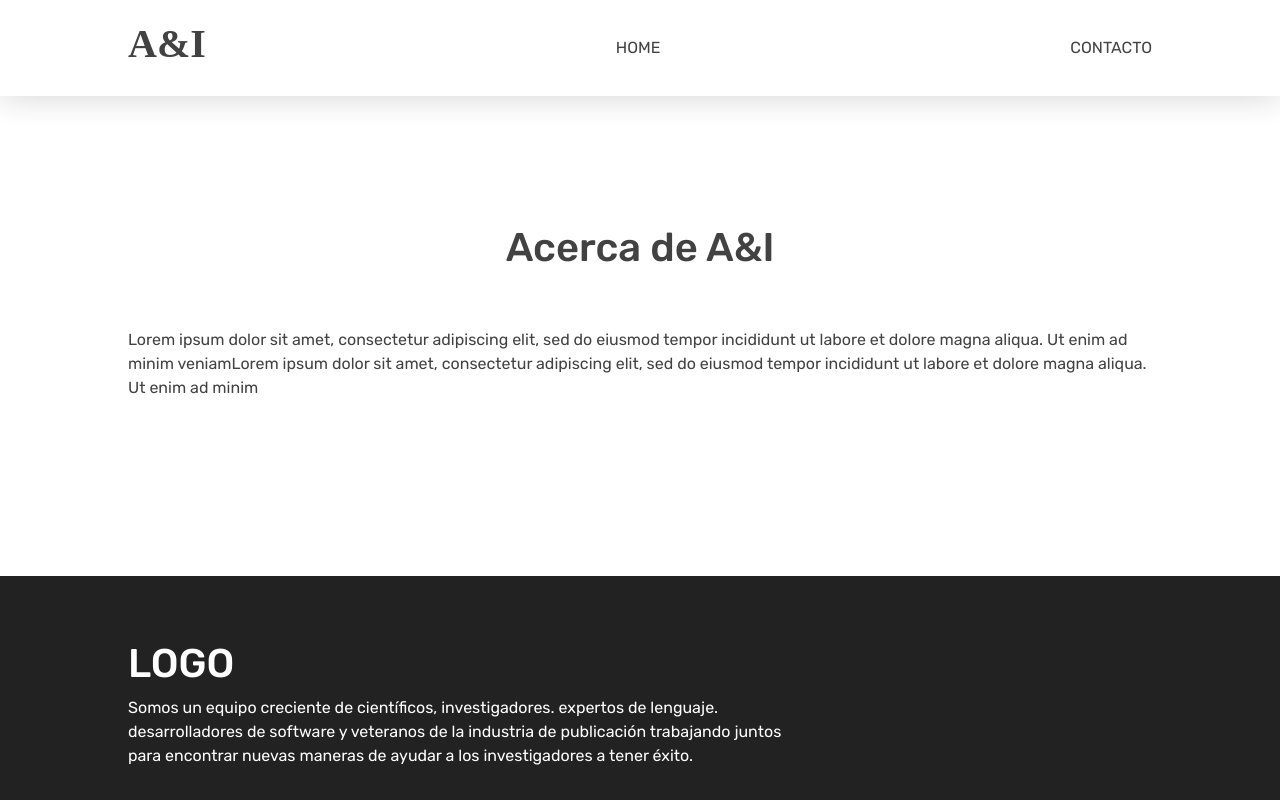
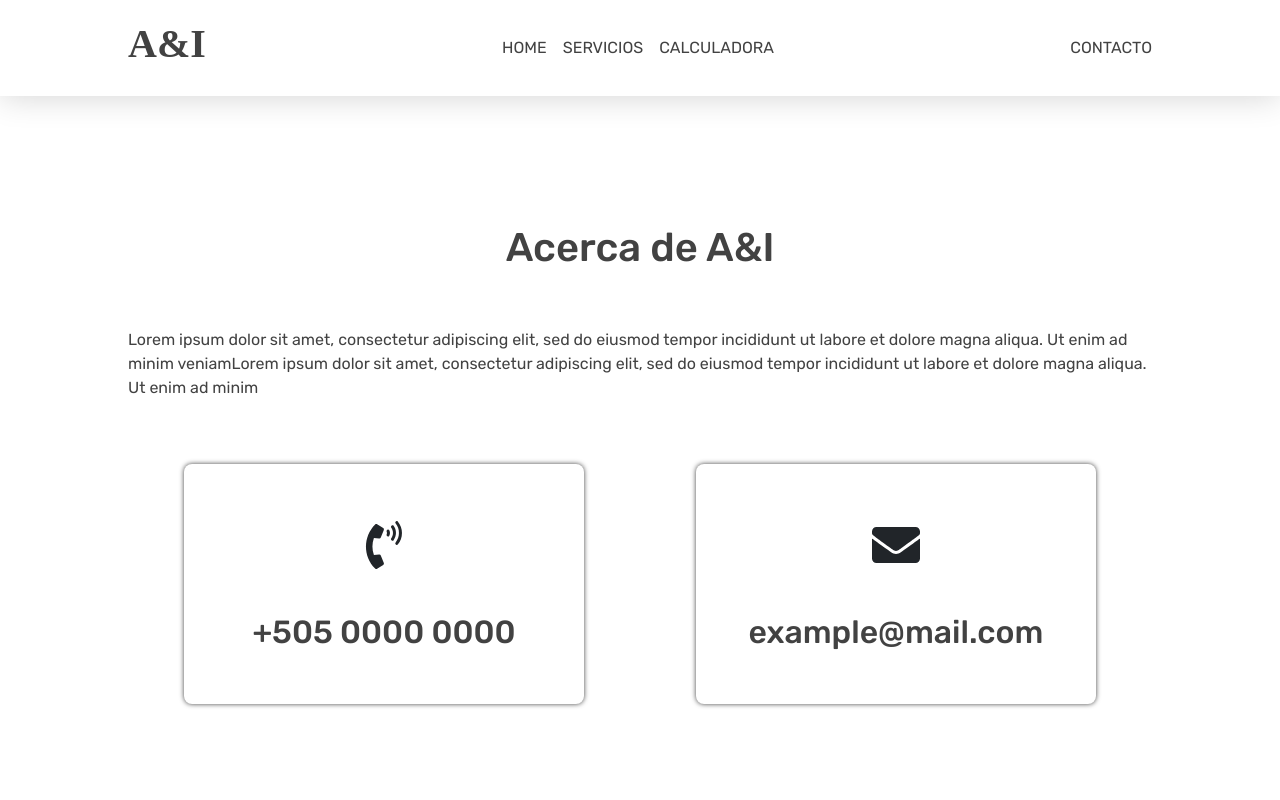
Before and after one commit to Just0Rick/tyme, an Angular app: page /contacto in a window 1280 px wide. Shown: the top 800 px of the page. Built offline with nearby package versions, Linux system fonts and the light colour scheme.

Commit message:
Added the new card-contact component, self explanatory

```diff
--- /dev/null
+++ b/src/app/component-library/card-contact/card-contact.component.css
@@ -0,0 +1,27 @@
+.card-contact{
+    display: flex;
+    flex-direction: column;
+    justify-content: center;
+    gap: 2rem;
+    align-items: center;
+    width: 25rem;
+    height: 15rem;
+    transform: scale(1);
+    border-radius: 0.5rem;
+    cursor: pointer;
+    box-shadow: 0 0 5px 0px var(--color-onyx);
+    transition-property: box-shadow, transform;
+    transition-duration: 0.25s;
+}
+
+.card-contact:hover{
+    box-shadow: 0 0 10px 0 var(--color-onyx);
+    transform: scale(1.1);
+}
+
+.icn-section{
+    font-size: 3rem;
+    display: flex;
+    justify-content: center;
+    align-items: center;
+}
--- /dev/null
+++ b/src/app/component-library/card-contact/card-contact.component.html
@@ -0,0 +1,10 @@
+<article class="card-contact">
+    <section class="icn-section">
+        <fa-icon [icon]="icon"></fa-icon>
+    </section>
+    <section class="data-section">
+        <h2>
+            {{text}}
+        </h2>
+    </section>
+</article>
--- /dev/null
+++ b/src/app/component-library/card-contact/card-contact.component.ts
@@ -0,0 +1,22 @@
+import { Component, Input, OnInit } from '@angular/core';
+import { IconDefinition, faAddressBook } from '@fortawesome/free-solid-svg-icons';
+
+@Component({
+  selector: 'app-card-contact',
+  templateUrl: './card-contact.component.html',
+  styleUrls: ['./card-contact.component.css']
+})
+export class CardContactComponent implements OnInit {
+
+  @Input()
+  public icon: IconDefinition = faAddressBook;
+
+  @Input()
+  public text: string = "+505 0000 0000";
+
+  constructor() { }
+
+  ngOnInit(): void {
+  }
+
+}
--- a/src/app/component-library/service-item/service-item.component.html
+++ b/src/app/component-library/service-item/service-item.component.html
@@ -5,7 +5,7 @@
     <p class="content">
         {{content}}
     </p>
-    <button class="btn btn-light" (click)="onClick($event)">
+    <button class="btn btn-primary w-75 mx-3" (click)="onClick($event)">
         {{actionText}}
     </button>
 </div>
--- a/src/app/contacto/index/index.component.css
+++ b/src/app/contacto/index/index.component.css
@@ -5,3 +5,8 @@
     gap: 3rem;
     min-height: 60vh;
 }
+
+.contact-items{
+    display: flex;
+    justify-content: space-around;
+}
--- a/src/app/contacto/index/index.component.html
+++ b/src/app/contacto/index/index.component.html
@@ -7,4 +7,8 @@
             Lorem ipsum dolor sit amet, consectetur adipiscing elit, sed do eiusmod tempor incididunt ut labore et dolore magna aliqua. Ut enim ad minim veniamLorem ipsum dolor sit amet, consectetur adipiscing elit, sed do eiusmod tempor incididunt ut labore et dolore magna aliqua. Ut enim ad minim
         </p>
     </article>
+    <article class="contact-items">
+        <app-card-contact [icon]="iconPhone"></app-card-contact>
+        <app-card-contact [icon]="iconMail" text="example@mail.com"></app-card-contact>
+    </article>
 </main>
--- a/src/app/contacto/index/index.component.ts
+++ b/src/app/contacto/index/index.component.ts
@@ -1,4 +1,5 @@
 import { Component, OnInit } from '@angular/core';
+import { IconDefinition, faEnvelope, faPhoneVolume } from '@fortawesome/free-solid-svg-icons';
 
 @Component({
   selector: 'app-contacto-index',
@@ -7,6 +8,9 @@ import { Component, OnInit } from '@angular/core';
 })
 export class IndexComponent implements OnInit {
 
+  public iconPhone: IconDefinition = faPhoneVolume;
+  public iconMail: IconDefinition = faEnvelope;
+
   constructor() { }
 
   ngOnInit(): void {
--- a/src/app/footer/footer.component.html
+++ b/src/app/footer/footer.component.html
@@ -3,7 +3,7 @@
         <div class="container-fluid upper-footer-container">
             <div class="row">
                 <div class="col-12">
-                    <h1>LOGO</h1>
+                    <h1 class="logo">A&amp;I</h1>
                 </div>
             </div>
             <div class="row">
--- a/src/app/header/header.component.html
+++ b/src/app/header/header.component.html
@@ -10,6 +10,16 @@
                 <li>
                     <a routerLink="/">
                         Home
+                    </a>
+                </li>
+                <li>
+                    <a href="">
+                        Servicios
+                    </a>
+                </li>
+                <li>
+                    <a href="">
+                        Calculadora
                     </a>
                 </li>
             </ul>
--- a/src/styles.css
+++ b/src/styles.css
@@ -51,6 +51,22 @@ ul, ol {
     padding-right: 8rem;
 }
 
+/*
+    -----
+    OVERWRITE
+    -----
+*/
+
+.btn.btn-primary{
+    background-color: var(--color-celestial-blue);
+    border-color: var(--color-celestial-blue);
+}
+
+.btn.btn-primary:hover{
+    background-color: #2892D7CC;
+    border-color: #2892D7CC;
+}
+
 @media (max-width: 768px){
     html{
         font-size: 14px;
```
Also changed, not shown: src/app/component-library/component-library.module.ts (+5 -2 lines).
